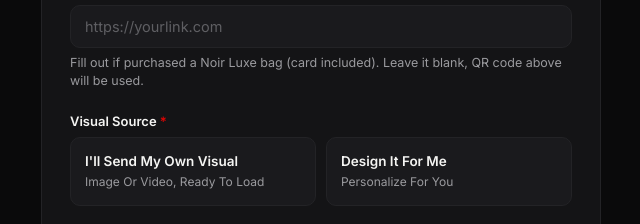
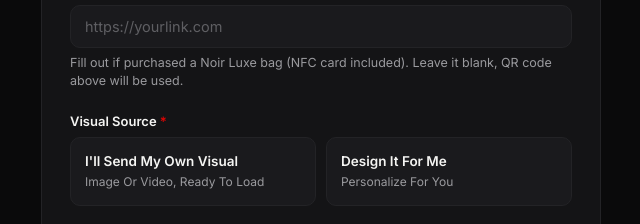
Before and after one commit to thebillboardbag-ai/billboard-bag-intake, a plain HTML site: page index.html in a window 1280 px wide. Shown: the part 1195-1419 px from the top of the page, 319-959 px from the left. Drawn offline with Linux system fonts and the light colour scheme.

Commit message:
Clarify Black Card is NFC
Co-Authored-By: Claude Sonnet 5 <noreply@anthropic.com>
Claude-Session: https://claude.ai/code/session_01278PZfYYdcHqNSjsF3KeVU

```diff
--- a/index.html
+++ b/index.html
@@ -506,7 +506,7 @@
       <div class="field" id="field-blackcard">
         <label for="blackcard">Black Card Link</label>
         <input type="url" id="blackcard" name="Black Card Link" placeholder="https://yourlink.com">
-        <p class="hint">Fill out if purchased a Noir Luxe bag (card included). Leave it blank, QR code above will be used.</p>
+        <p class="hint">Fill out if purchased a Noir Luxe bag (NFC card included). Leave it blank, QR code above will be used.</p>
       </div>
 
       <div class="field" id="field-visualsource">
```
